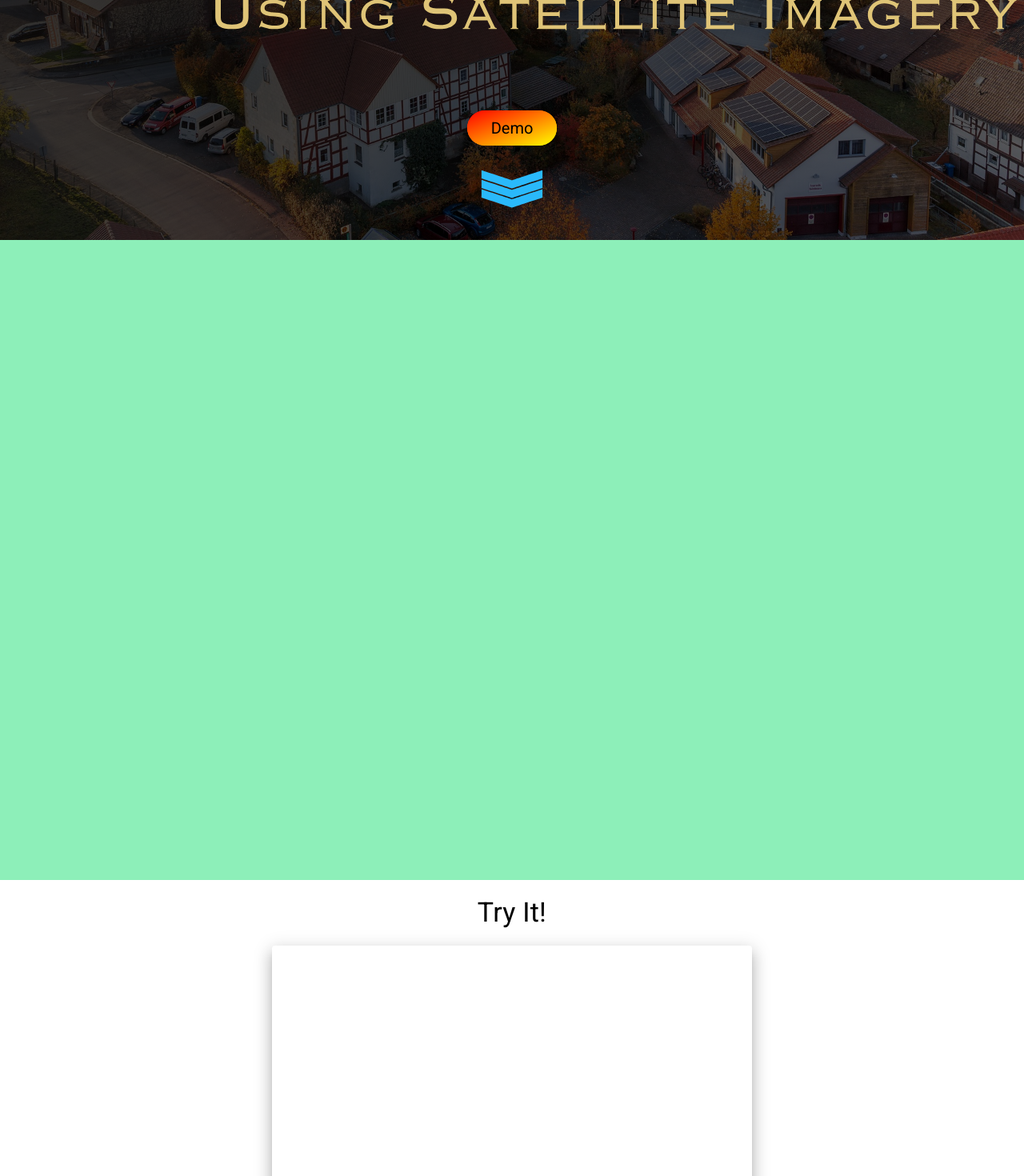
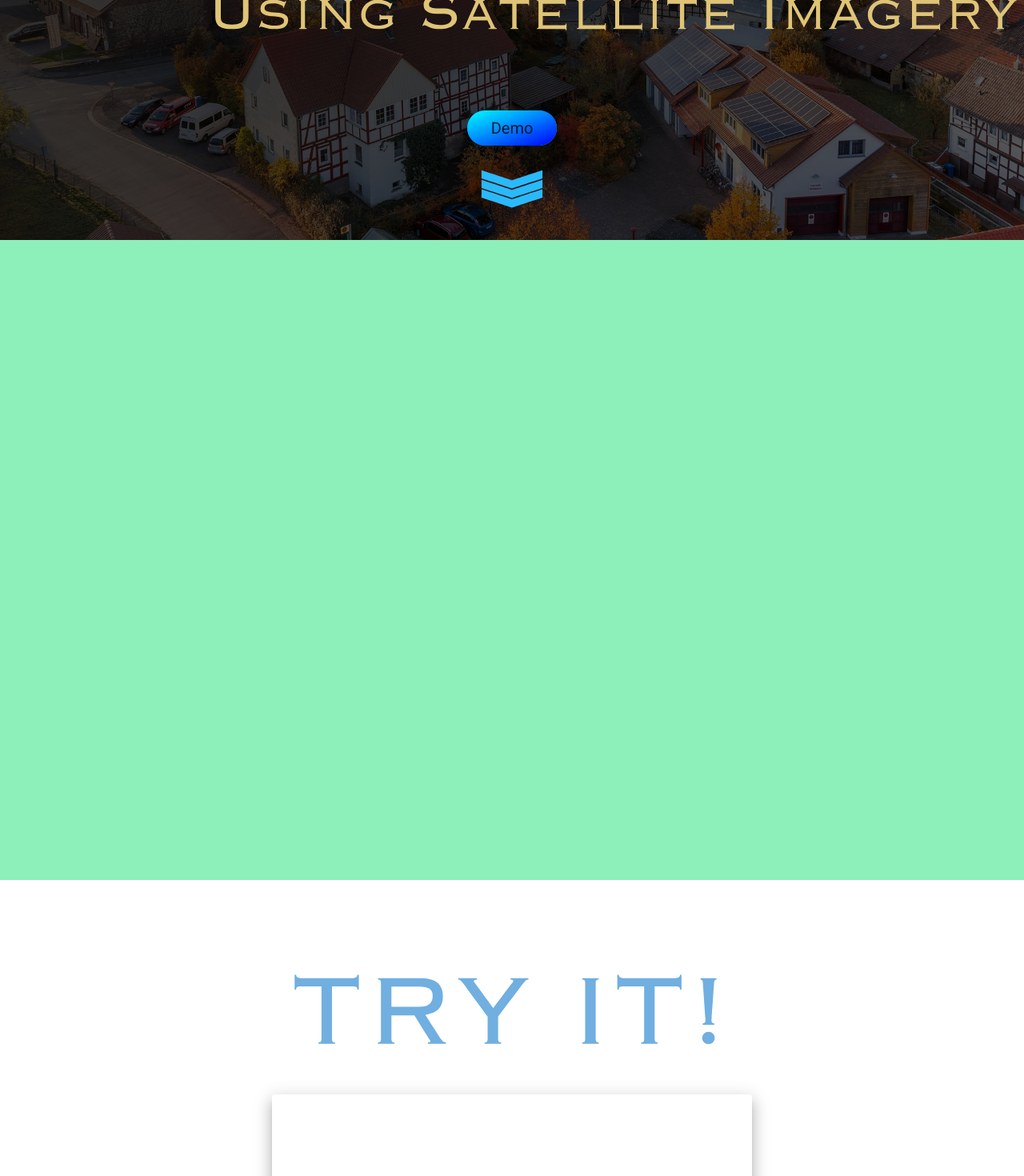
Before and after one commit to Sujan-Bdev/major-ui, a React (Create React App) app: page / in a window 1280 px wide. Shown: the part 500-1970 px from the top of the page at 80% size. Built offline with nearby package versions, Linux system fonts and the light colour scheme; the HTML template or start-up script is replaced by a standard one.

Commit message:
Bottom Animate

```diff
--- a/src/components/ImageLoader.js
+++ b/src/components/ImageLoader.js
@@ -9,9 +9,26 @@ import lottie from 'lottie-web';
 export default function App() {
     const inputRef = useRef(null);
     const [state, dispatch] = useReducer(reducer, initialState);
-
+    let tryAnimation;
     useEffect(() => {
+        window.addEventListener('scroll', handleScroll)
+        tryAnimation = lottie.loadAnimation({
+            container: document.getElementById("try"),
+            renderer: 'svg',
+            loop: false,
+            autoplay: false,
+            path:"/try.json"
+          });
+          return () => {
+              tryAnimation.destroy();
+              window.removeEventListener('scroll', handleScroll);
+          }
     });
+    const handleScroll = () => {
+        if(window.scrollY> 700) {
+            tryAnimation.play();
+        }
+    }
     const handleProcess = () => {
         let connection = new WebSocket('ws://localhost:8765');
         connection.onopen = function () {
@@ -46,7 +63,8 @@ export default function App() {
 
     return (
         <div>
-            <Typography variant={"h4"} style={{textAlign: "center"}}>Try It!</Typography>
+            <div style={{height: 70}}/>
+            <div id="try" style={{textAlign: "center"}}/>
             <Paper elevation={12} className={"paperStyle"} style={{}}>
                 {!state.load ? <img src={state.address} alt={""}
                                     style={state.processing ? {filter: 'blur(10px)'} : {filter: 'blur(0px)'}}
--- a/src/components/demo.js
+++ b/src/components/demo.js
@@ -25,8 +25,8 @@ const SubTitle = styled(animated.h2)`
 `;
 
 const Button = styled(animated.a)`
-  background: linear-gradient(to bottom right, red, yellow);
-  color: rgba(0, 0, 0, 1);
+  background: linear-gradient(to bottom right, blue, cyan);
+  color: rgba(0, 0, 0, 0.8);
   border-radius: 30px;
   padding: 10px 30px;
   font-size: 20px;
@@ -43,7 +43,7 @@ const Button = styled(animated.a)`
     top: 0;
     left: 0;
     z-index: -1;
-    background: linear-gradient(to bottom right, red, yellow);
+    background: linear-gradient(to bottom right, cyan, blue);
     transition: all 0.3s;
   }
 
```
Also changed, not shown: public/try.json (added, +1 -0 lines).
